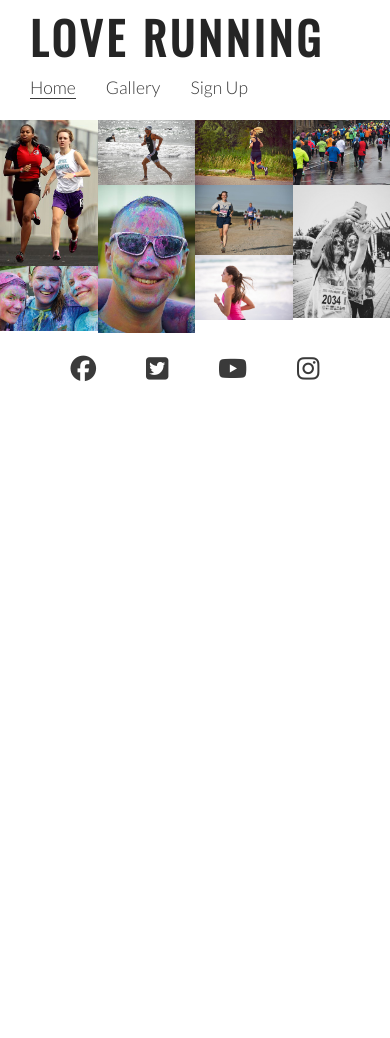
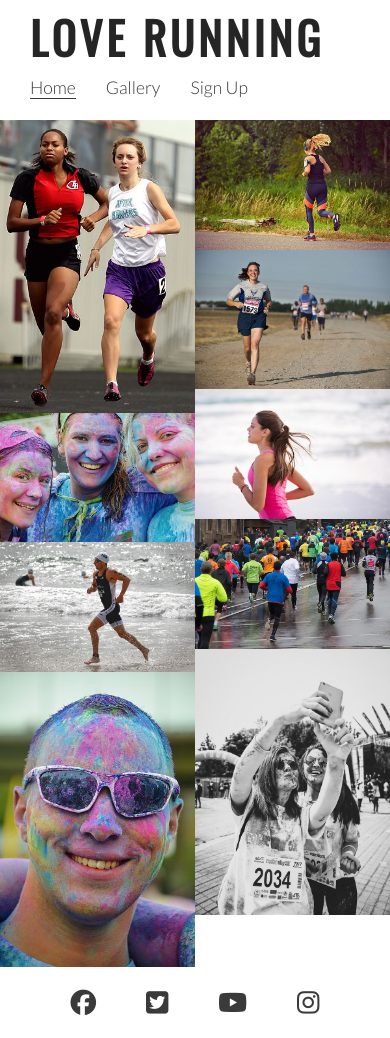
Before and after one commit to Grawnya/love-running, a plain HTML site: page gallery.html in a window 390 px wide. Before the commit the page ends 844 px from the top, so only its background shows below. Drawn offline with nearby package versions, Linux system fonts and the light colour scheme.

Commit message:
update the gallery page for small screens less than 950px and less than 800px

```diff
--- a/assets/css/styles.css
+++ b/assets/css/styles.css
@@ -295,7 +295,7 @@ footer {
     }
 
     #cover-text {
-        left: 0;
+        left: 50px;
     }
 
     #club-ethos {
@@ -317,4 +317,15 @@ footer {
         text-align: center;
         padding: 0 20px;
     }
+
+    #photos {
+        column-count: 3;
+    }
 }
+
+/* for small screens less than 800px */
+@media screen and (max-width: 800px) {
+    #photos {
+        column-count: 2;
+    }
+}
```
